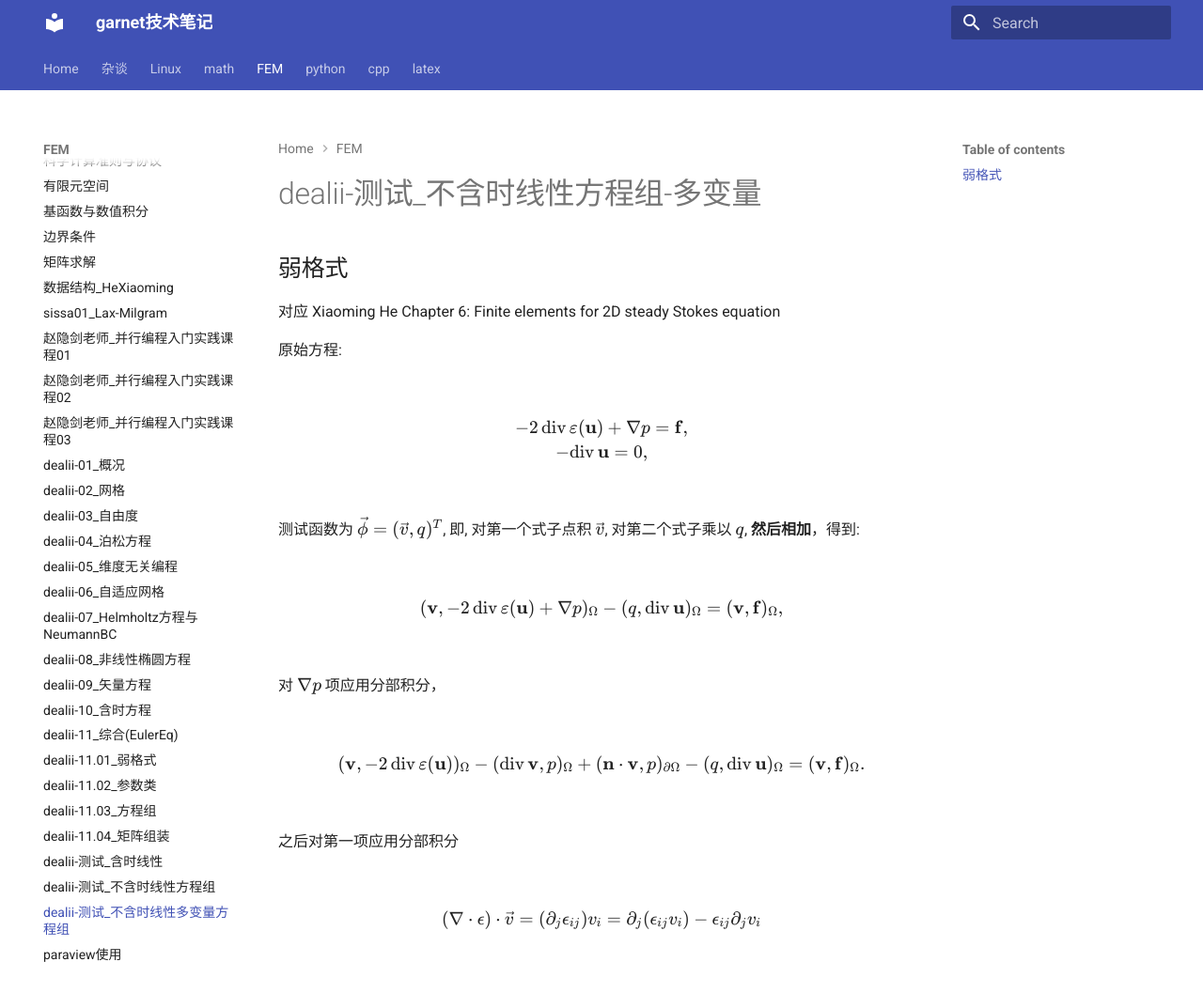
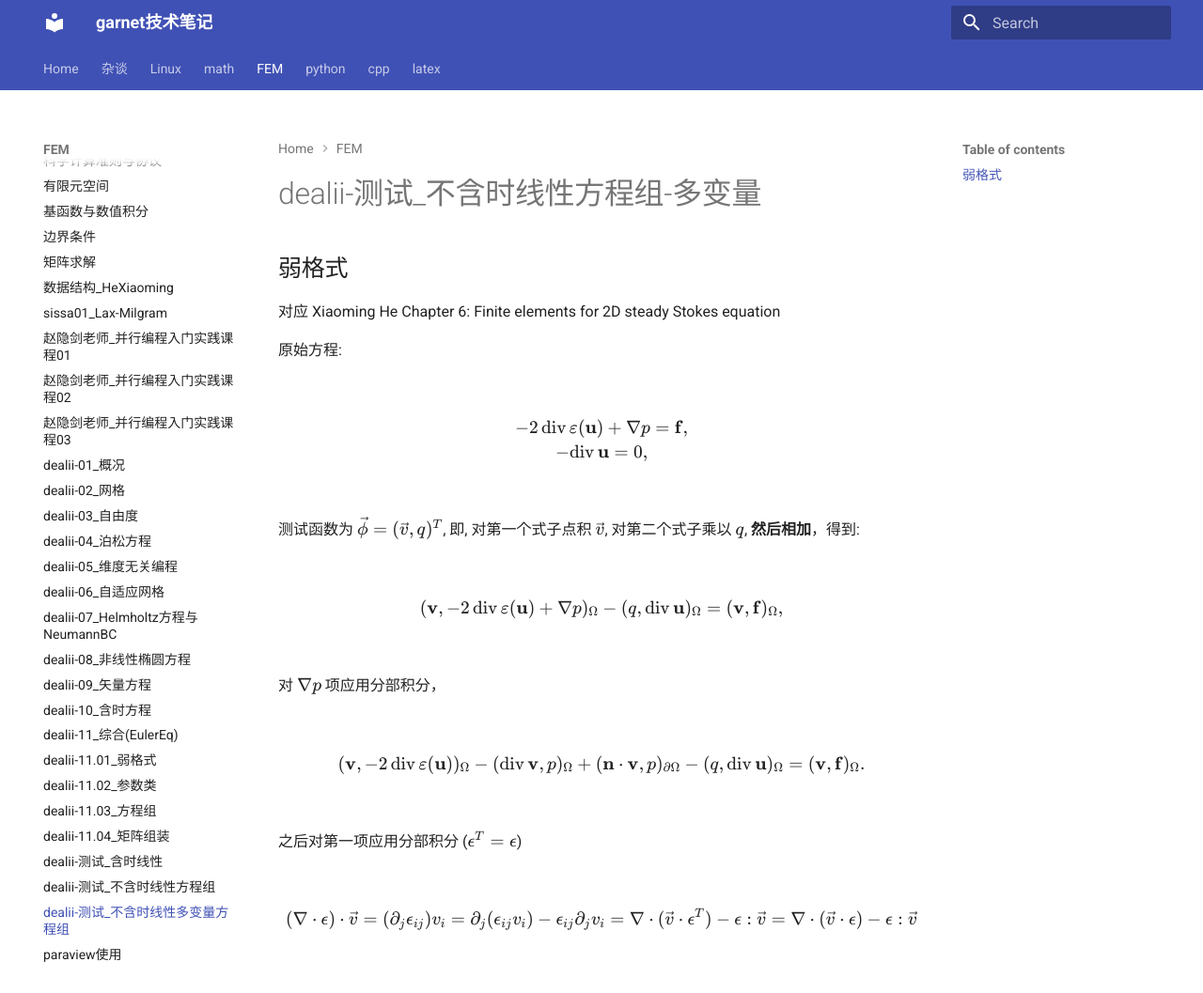
Before and after one commit to ymma98/technotes, an MkDocs documentation site: the page built from docs/FEM/dealii-测试_不含时线性方程组多变量.md, in a window 1280 px wide and 1057 px high. Shown: the whole window at 94% size. Built offline with MkDocs 1.6.1 and Material for MkDocs 9.7.7, drawn with Linux system fonts in a browser that asks for light colours.

Commit message:
docs/FEM/dealii-测试_不含时线性方程组多变量.md updated from https://stackedit.cn/

```diff
--- a/docs/FEM/dealii-测试_不含时线性方程组多变量.md
+++ b/docs/FEM/dealii-测试_不含时线性方程组多变量.md
@@ -26,15 +26,15 @@ $$
 = (\mathbf{v}, \mathbf{f})_\Omega.
 $$
 
-之后对第一项应用分部积分
+之后对第一项应用分部积分 ($\epsilon^T = \epsilon$)
 
 $$
-(\nabla\cdot\epsilon)\cdot \vec{v} = (\partial_j\epsilon_{ij}) v_i = \partial_j(\epsilon_{ij} v_i) - \epsilon_{ij} \partial_j v_i
+(\nabla\cdot\epsilon)\cdot \vec{v} = (\partial_j\epsilon_{ij}) v_i = \partial_j(\epsilon_{ij} v_i) - \epsilon_{ij} \partial_j v_i  = \nabla \cdot (\vec{v}\cdot \epsilon^T) - \epsilon :\vec{v} = \nabla \cdot (\vec{v}\cdot \epsilon) - \epsilon :\vec{v}
 $$
 
 
 <!--stackedit_data:
-eyJoaXN0b3J5IjpbLTE5NjE4NDgxNjEsLTc0MTQ3NzE2MCwtMj
-EyOTkzNjI0Myw3ODQ0MTMzMzIsLTE1MzY3NjkyNDYsLTEzNTA1
-OTcyMzYsLTE4MTEyNzAzODVdfQ==
+eyJoaXN0b3J5IjpbNDI5OTU5NTYzLC03NDE0NzcxNjAsLTIxMj
+k5MzYyNDMsNzg0NDEzMzMyLC0xNTM2NzY5MjQ2LC0xMzUwNTk3
+MjM2LC0xODExMjcwMzg1XX0=
 -->
```
